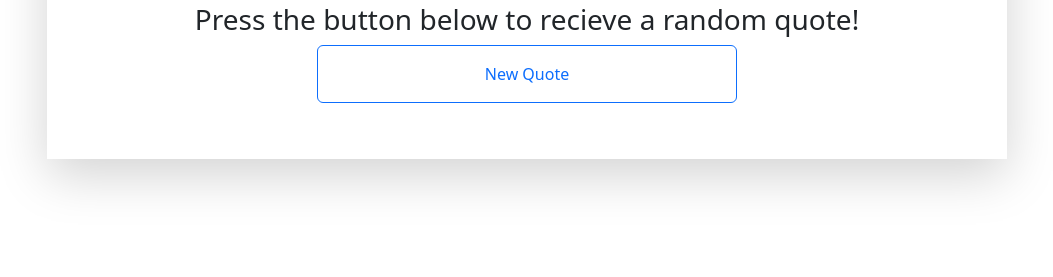
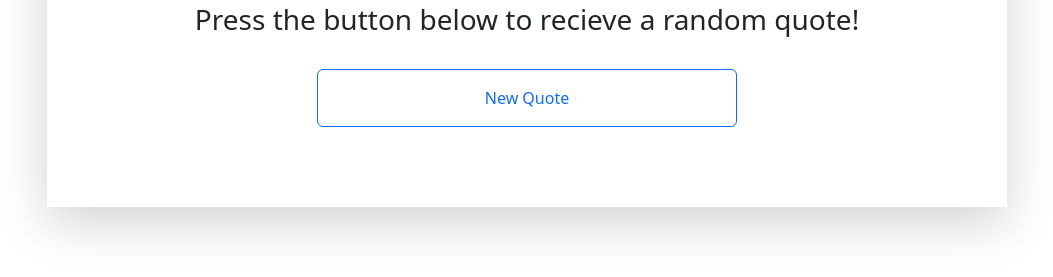
Before and after one commit to MohmmedElshiwy/Quote, a plain HTML site: page index.html in a window 1280 px wide. Shown: the part 149-426 px from the top of the page, without its empty margins (113-1166 px from the left). Drawn offline with nearby package versions, Linux system fonts and the light colour scheme.

Commit message:
add my to btn

```diff
--- a/index.html
+++ b/index.html
@@ -17,7 +17,7 @@
 
                     <h1>Quote of the Day</h1>
                     <h3>Press the button below to recieve a random quote!</h3>
-                    <button id="genrate-quote" class="btn btn-outline-primary form-control form-control-lg w-50 py-3  ">New Quote</button>
+                    <button id="genrate-quote" class="btn btn-outline-primary form-control form-control-lg w-50 py-3 my-4 ">New Quote</button>
                     <h2 id="quote"></h2>
                     <h2 id="author" class="text-secondary"></h2>
                 </div>
```
